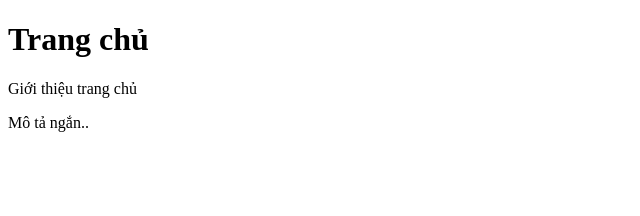
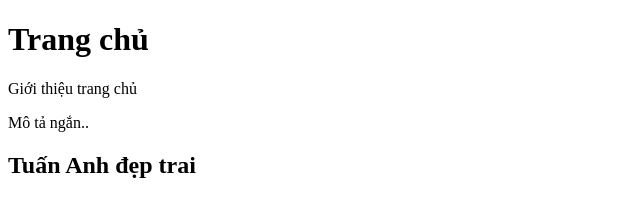
Before and after one commit to tuanemtramtinh/bai14-hoc-git-f1-24, a plain HTML site: page about.html in a window 1280 px wide. Shown: the whole page, without its empty margins (0-640 px from the left). Drawn offline with Linux system fonts and the light colour scheme.

Commit message:
Update Contact

```diff
--- a/about.html
+++ b/about.html
@@ -10,5 +10,7 @@
     <p>Giới thiệu trang chủ</p>
 
     <p>Mô tả ngắn..</p>
+
+    <h2>Tuấn Anh đẹp trai</h2>
 </body>
 </html>
```
